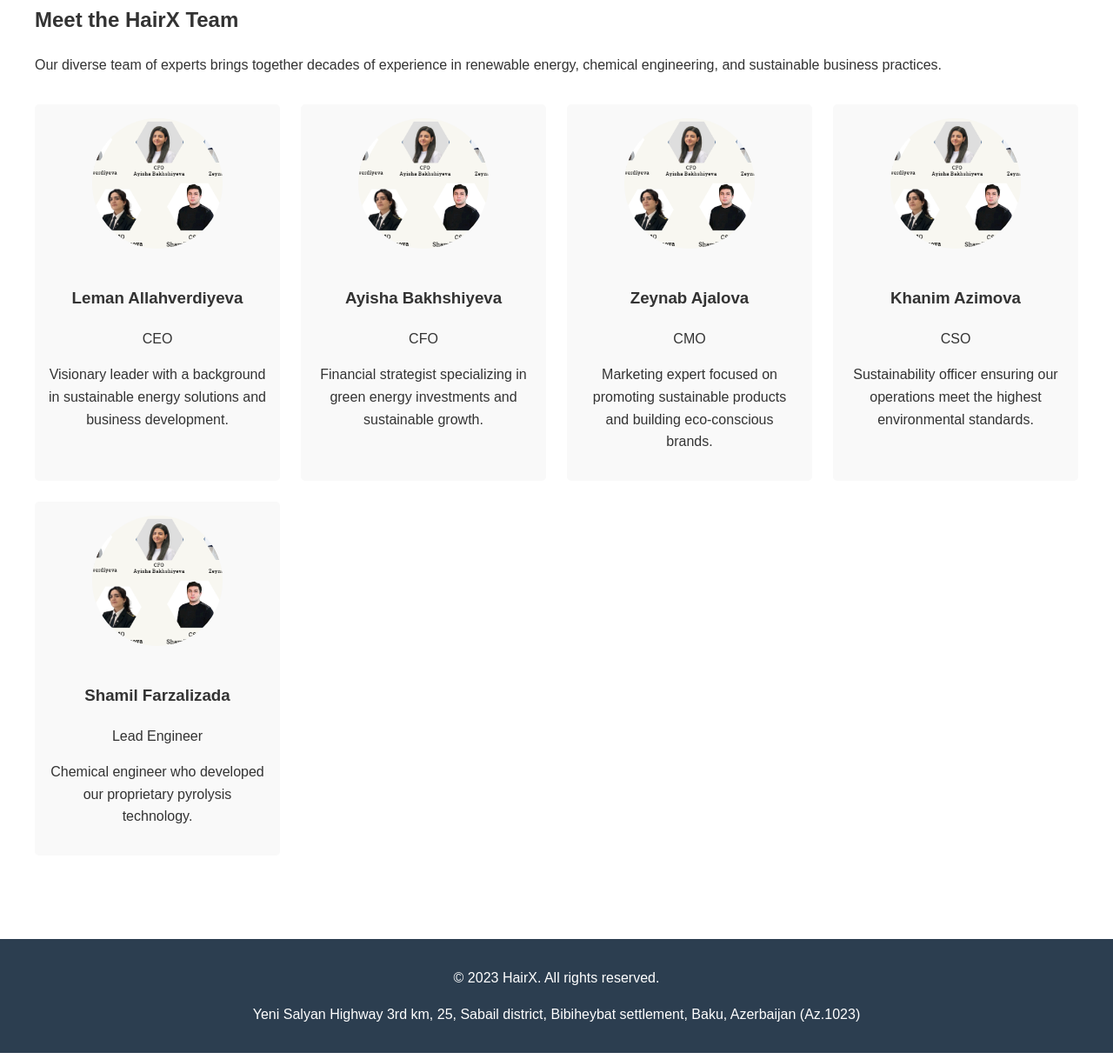
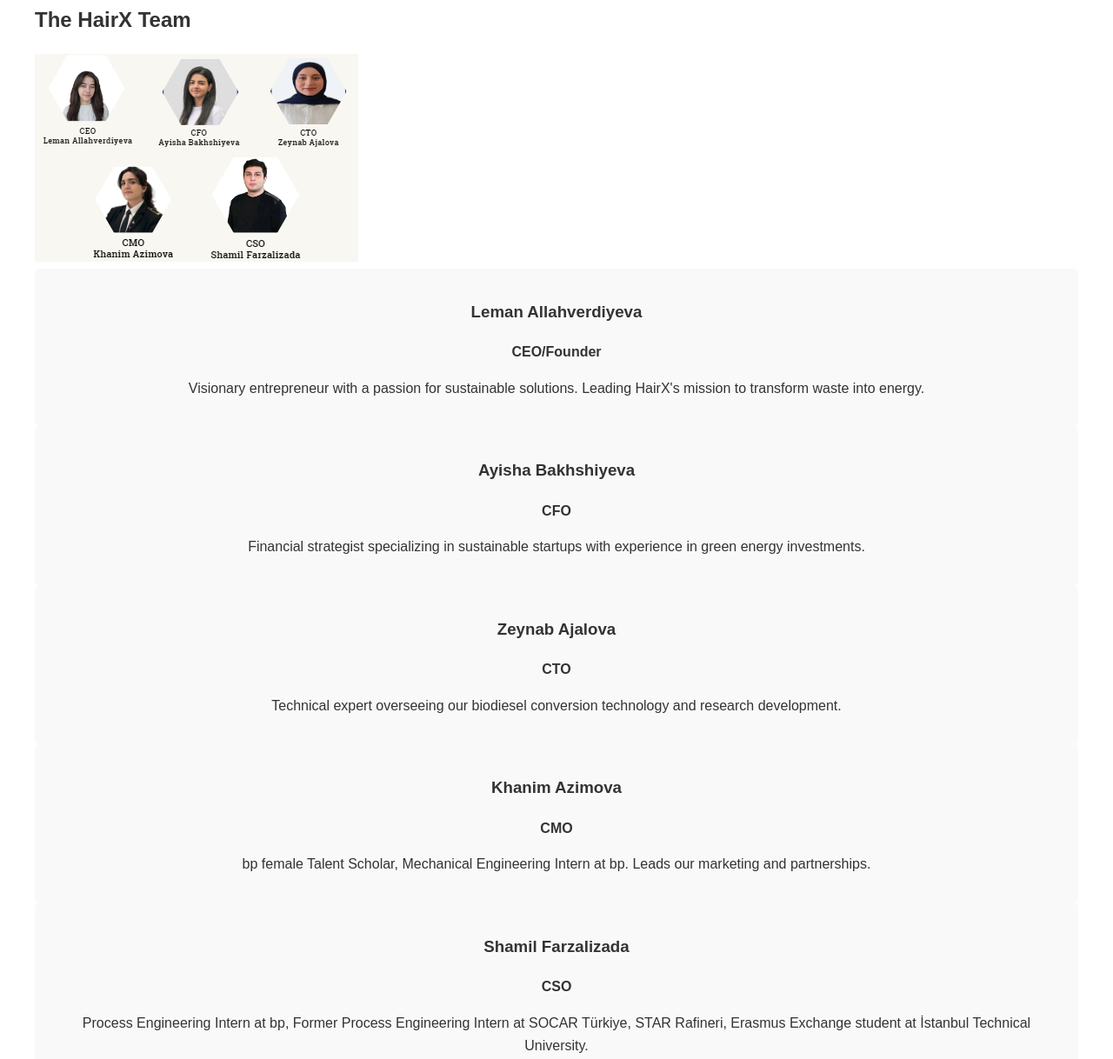
Before and after one commit to Shamil-Farzalizade-ChemEng/HairX, a plain HTML site: page team.html in a window 1280 px wide. Shown: the part 140-1358 px from the top of the page at 87% size. Drawn offline with Linux system fonts and the light colour scheme; files that its build step writes are made by us from their sources.

Commit message:
Update team.html

```diff
--- a/team.html
+++ b/team.html
@@ -22,51 +22,47 @@
 
     <main>
         <section class="team">
-            <h1>Meet the HairX Team</h1>
-            <p>Our diverse team of experts brings together decades of experience in renewable energy, chemical engineering, and sustainable business practices.</p>
+            <h1>The HairX Team</h1>
+            <img src="images/team.png" alt="HairX Team Photo" class="team-photo">
 
-            <div class="team-members">
+            <div class="team-members-text">
                 <div class="member">
-                    <img src="images/team.png" alt="Leman Allahverdiyeva">
                     <h3>Leman Allahverdiyeva</h3>
-                    <p>CEO</p>
-                    <p>Visionary leader with a background in sustainable energy solutions and business development.</p>
+                    <p><strong>CEO/Founder</strong></p>
+                    <p>Visionary entrepreneur with a passion for sustainable solutions. Leading HairX's mission to transform waste into energy.</p>
                 </div>
 
                 <div class="member">
-                    <img src="images/team.png" alt="Ayisha Bakhshiyeva">
                     <h3>Ayisha Bakhshiyeva</h3>
-                    <p>CFO</p>
-                    <p>Financial strategist specializing in green energy investments and sustainable growth.</p>
+                    <p><strong>CFO</strong></p>
+                    <p>Financial strategist specializing in sustainable startups with experience in green energy investments.</p>
                 </div>
 
                 <div class="member">
-                    <img src="images/team.png" alt="Zeynab Ajalova">
                     <h3>Zeynab Ajalova</h3>
-                    <p>CMO</p>
-                    <p>Marketing expert focused on promoting sustainable products and building eco-conscious brands.</p>
+                    <p><strong>CTO</strong></p>
+                    <p>Technical expert overseeing our biodiesel conversion technology and research development.</p>
                 </div>
 
                 <div class="member">
-                    <img src="images/team.png" alt="Khanim Azimova">
                     <h3>Khanim Azimova</h3>
-                    <p>CSO</p>
-                    <p>Sustainability officer ensuring our operations meet the highest environmental standards.</p>
+                    <p><strong>CMO</strong></p>
+                    <p>bp female Talent Scholar, Mechanical Engineering Intern at bp. Leads our marketing and partnerships.</p>
                 </div>
 
                 <div class="member">
-                    <img src="images/team.png" alt="Shamil Farzalizada">
                     <h3>Shamil Farzalizada</h3>
-                    <p>Lead Engineer</p>
-                    <p>Chemical engineer who developed our proprietary pyrolysis technology.</p>
+                    <p><strong>CSO</strong></p>
+                    <p>Process Engineering Intern at bp, Former Process Engineering Intern at SOCAR Türkiye, STAR Rafineri, Erasmus Exchange student at İstanbul Technical University.</p>
                 </div>
             </div>
         </section>
     </main>
 
     <footer>
-        <p>&copy; 2023 HairX. All rights reserved.</p>
+        <p>&copy; 2025 HairX. All rights reserved.</p>
         <p>Yeni Salyan Highway 3rd km, 25, Sabail district, Bibiheybat settlement, Baku, Azerbaijan (Az.1023)</p>
     </footer>
+    <script src="js/script.js"></script>
 </body>
 </html>
```
